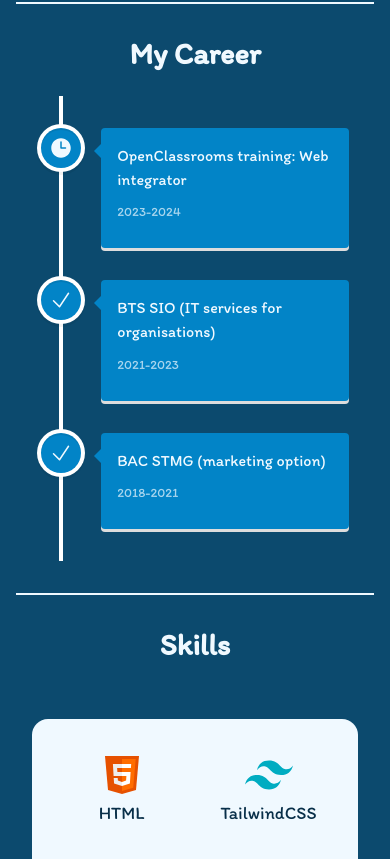
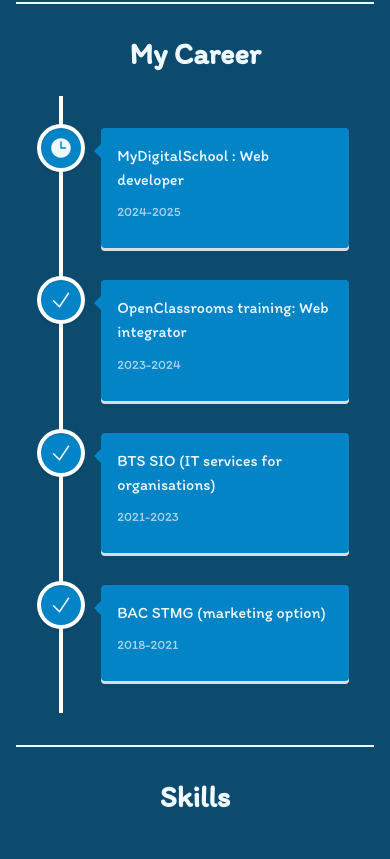
Before and after one commit to AlistairPiot/my-portfolio, a React (Vite) app: page / in a window 390 px wide. Shown: the part 1140-1999 px from the top of the page. Built offline with nearby package versions, Linux system fonts and the light colour scheme.

Commit message:
Ajout Formation en cours MyDigitalSchool

```diff
--- a/src/components/Career.jsx
+++ b/src/components/Career.jsx
@@ -29,13 +29,34 @@
                                 contentArrowStyle={{
                                     borderRight: "7px solid  #0284c7",
                                 }}
+                                date="2024-2025"
+                                dateClassName="lg:mx-2"
+                                iconStyle={{
+                                    background: "#0284c7",
+                                    color: "#f0f9ff",
+                                }}
+                                icon={<ClockIcon />}
+                            >
+                                <h3 className="vertical-timeline-element-title">
+                                    MyDigitalSchool : Web developer
+                                </h3>
+                            </VerticalTimelineElement>
+                            <VerticalTimelineElement
+                                className="vertical-timeline-element--work"
+                                contentStyle={{
+                                    background: "#0284c7",
+                                    color: "#f0f9ff",
+                                }}
+                                contentArrowStyle={{
+                                    borderRight: "7px solid  #0284c7",
+                                }}
                                 date="2023-2024"
                                 dateClassName="lg:mx-2"
                                 iconStyle={{
                                     background: "#0284c7",
                                     color: "#f0f9ff",
                                 }}
-                                icon={<ClockIcon />}
+                                icon={<CheckIcon />}
                             >
                                 <h3 className="vertical-timeline-element-title">
                                     OpenClassrooms training: Web integrator
```
